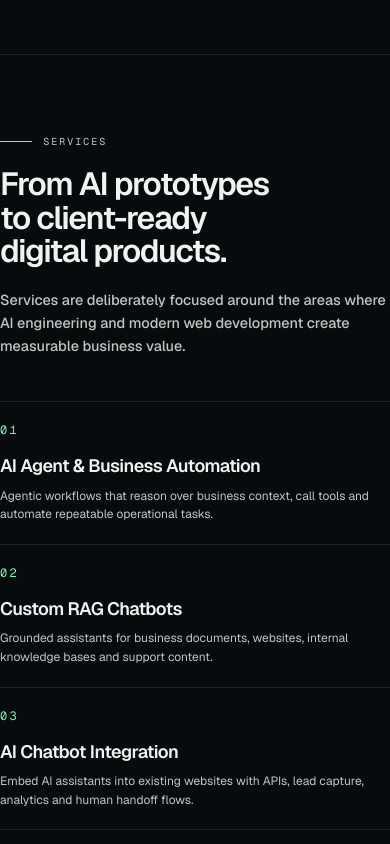
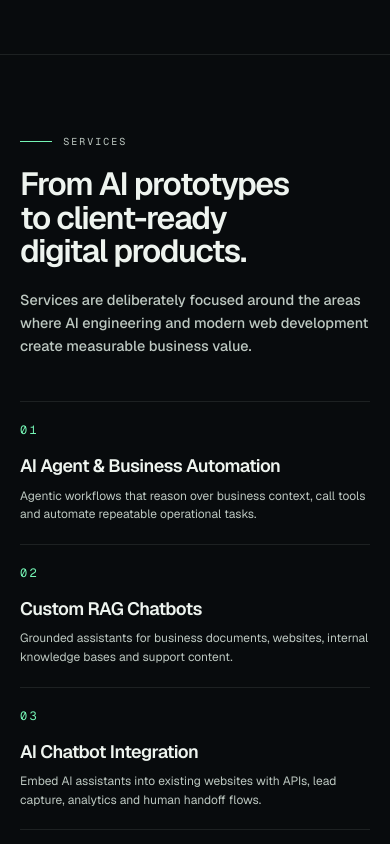
Before and after one commit to Touqeer3417/touqeer-ali-portfolio, a Next.js app: page / in a window 390 px wide. Shown: the part 4120-4964 px from the top of the page. Built offline with nearby package versions, Linux system fonts and the light colour scheme; no server answers.

Commit message:
style: add responsive centered Services content wrapper

```diff
--- a/src/app/globals.css
+++ b/src/app/globals.css
@@ -164,8 +164,19 @@ code,
   opacity: 1;
 }
 
+.services-content {
+  width: min(88vw, 1680px);
+  margin-inline: auto;
+}
+
 .service-row:hover {
   background: linear-gradient(to right, transparent, var(--accent-soft), transparent);
+}
+
+@media (max-width: 1023px) {
+  .services-content {
+    width: calc(100% - 2.5rem);
+  }
 }
 
 .contact-panel {
```
